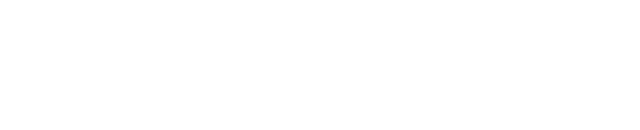
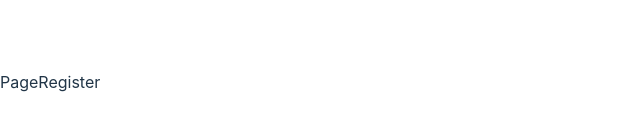
Before and after one commit to KakaanS/newsFeedFrontend, a React (Vite) app: page /register in a window 1280 px wide. Before the commit this address had no page. Shown: the part 318-448 px from the top of the page, without its empty margins (0-640 px from the left). Built offline with nearby package versions, Linux system fonts and the light colour scheme; the HTML template or start-up script is replaced by a standard one.

Commit message:
Added Register page

```diff
--- a/src/App.tsx
+++ b/src/App.tsx
@@ -3,11 +3,13 @@
 
 // Content:
 import PageLogin from "./pages/PageLogin";
+import PageRegister from "./pages/PageRegister";
 
 function App() {
   return (
     <Routes>
       <Route path="/login" element={<PageLogin />} />
+      <Route path="/register" element={<PageRegister />} />
     </Routes>
   );
 }
--- /dev/null
+++ b/src/pages/PageRegister.tsx
@@ -0,0 +1,5 @@
+const PageRegister = () => {
+  return <div>PageRegister</div>;
+};
+
+export default PageRegister;
```
